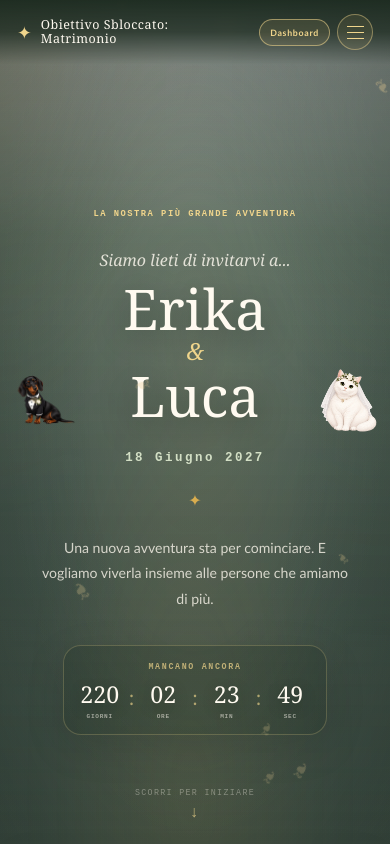
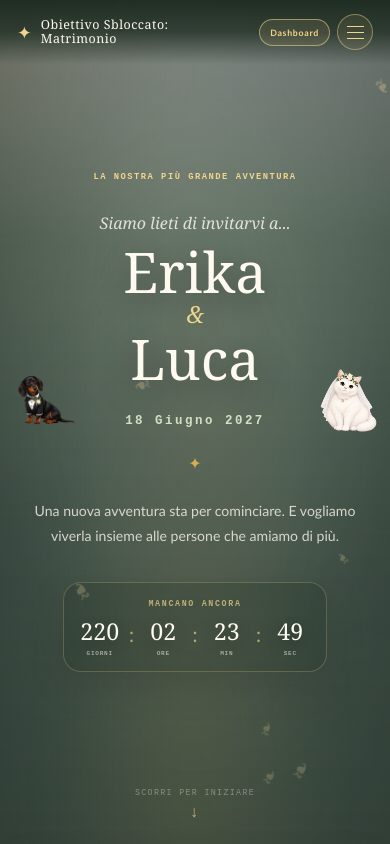
Before and after one commit to Luke932/the-greatest-adventure-frontend, an Angular app: page / in a window 390 px wide. Shown: the top 844 px of the page. Built offline with nearby package versions, Linux system fonts and the light colour scheme.

Commit message:
update css homepage

```diff
--- a/src/app/features/home/pages/home-page/home-page.css
+++ b/src/app/features/home/pages/home-page/home-page.css
@@ -59,7 +59,7 @@
 
   width: min(760px, 90%);
 
-  padding: 120px 20px 100px;
+  /* padding: 120px 20px 100px; */
 
   text-align: center;
 
@@ -950,7 +950,7 @@
 @media (max-width: 600px) {
 
   .hero-content {
-    padding-top: 100px;
+    padding-top: 0px;
 
     padding-bottom: 0px;
   }
```
